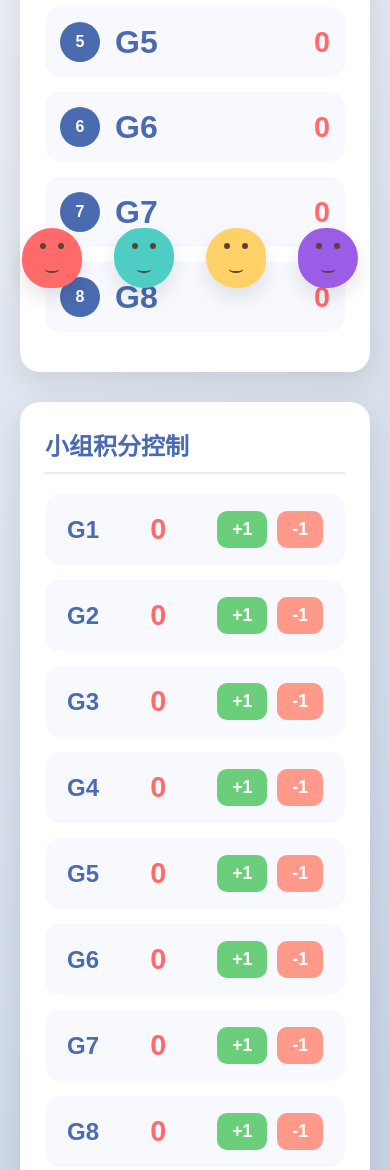
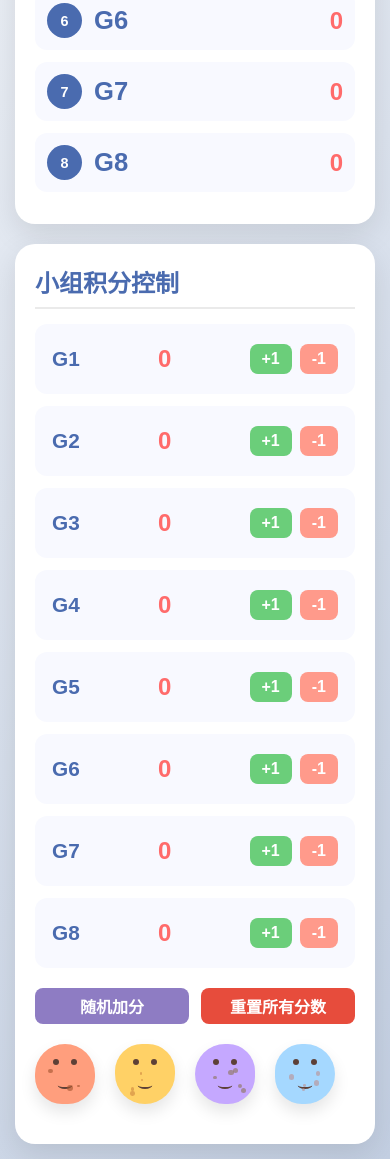
Before and after one commit to iamhansonwong/test, a plain HTML site: page index.html in a window 390 px wide. Shown: the part 516-1686 px from the top of the page. Drawn offline with Linux system fonts and the light colour scheme.

Commit message:
Add files via upload

```diff
--- a/index.html
+++ b/index.html
@@ -15,55 +15,60 @@
         body {
             background: linear-gradient(135deg, #f5f7fa 0%, #c3cfe2 100%);
             min-height: 100vh;
-            padding: 20px;
+            padding: 15px;
             overflow-x: hidden;
-            padding-bottom: 150px;
         }
 
         .container {
             display: flex;
-            max-width: 1200px;
+            max-width: 1400px;
             margin: 0 auto;
-            gap: 30px;
+            gap: 20px;
+            min-height: 600px;
         }
 
         .ranking-panel {
             flex: 1;
             background: white;
             border-radius: 20px;
-            padding: 25px;
+            padding: 20px;
             box-shadow: 0 10px 30px rgba(0, 0, 0, 0.1);
-            position: sticky;
-            top: 20px;
-            height: fit-content;
+            overflow-y: auto;
         }
 
         .teams-panel {
             flex: 1;
             background: white;
             border-radius: 20px;
-            padding: 25px;
+            padding: 20px;
             box-shadow: 0 10px 30px rgba(0, 0, 0, 0.1);
+            display: flex;
+            flex-direction: column;
+            min-height: 0;
+            position: relative;
         }
 
         h1 {
             text-align: center;
             color: #4a6baf;
-            margin-bottom: 30px;
-            font-size: 2.2rem;
+            margin-bottom: 20px;
+            font-size: 2rem;
         }
 
         h2 {
             color: #4a6baf;
-            margin-bottom: 20px;
-            padding-bottom: 10px;
+            margin-bottom: 15px;
+            padding-bottom: 8px;
             border-bottom: 2px solid #eaeaea;
+            font-size: 1.5rem;
         }
 
         .teams-grid {
             display: grid;
-            grid-template-columns: 1fr;
-            gap: 15px;
+            grid-template-columns: 1fr 1fr;
+            gap: 12px;
+            margin-bottom: 20px;
+            overflow: visible;
         }
 
         .team-card {
@@ -71,42 +76,43 @@
             align-items: center;
             justify-content: space-between;
             background: #f8f9ff;
-            border-radius: 15px;
-            padding: 15px 20px;
+            border-radius: 12px;
+            padding: 12px 15px;
             transition: all 0.3s ease;
             border: 2px solid transparent;
+            min-height: 70px;
         }
 
         .team-card:hover {
-            transform: translateY(-5px);
+            transform: translateY(-3px);
             box-shadow: 0 5px 15px rgba(0, 0, 0, 0.1);
             border-color: #4a6baf;
         }
 
         .team-name {
-            font-size: 1.5rem;
+            font-size: 1.3rem;
             font-weight: bold;
             color: #4a6baf;
         }
 
         .team-score {
-            font-size: 1.8rem;
+            font-size: 1.5rem;
             font-weight: bold;
             color: #ff6b6b;
-            min-width: 50px;
+            min-width: 40px;
             text-align: center;
         }
 
         .team-controls {
             display: flex;
-            gap: 10px;
+            gap: 8px;
         }
 
         button {
             border: none;
-            border-radius: 10px;
-            padding: 8px 15px;
-            font-size: 1.1rem;
+            border-radius: 8px;
+            padding: 6px 12px;
+            font-size: 1rem;
             cursor: pointer;
             transition: all 0.2s;
             font-weight: bold;
@@ -136,8 +142,9 @@
         .control-buttons {
             display: flex;
             justify-content: space-between;
-            margin-top: 25px;
-            gap: 15px;
+            margin-bottom: 20px;
+            gap: 12px;
+            flex-shrink: 0;
         }
 
         .random-btn {
@@ -169,10 +176,10 @@
         .ranking-item {
             display: flex;
             align-items: center;
-            padding: 15px;
-            margin-bottom: 15px;
+            padding: 12px;
+            margin-bottom: 12px;
             background: #f8f9ff;
-            border-radius: 15px;
+            border-radius: 12px;
             transition: all 0.3s ease;
         }
 
@@ -182,8 +189,8 @@
         }
 
         .ranking-position {
-            width: 40px;
-            height: 40px;
+            width: 35px;
+            height: 35px;
             display: flex;
             align-items: center;
             justify-content: center;
@@ -191,42 +198,44 @@
             color: white;
             border-radius: 50%;
             font-weight: bold;
-            margin-right: 15px;
+            margin-right: 12px;
+            font-size: 0.9rem;
         }
 
         .ranking-name {
-            font-size: 2rem;
+            font-size: 1.6rem;
             font-weight: bold;
             color: #4a6baf;
             flex: 1;
         }
 
         .ranking-score {
-            font-size: 1.8rem;
+            font-size: 1.5rem;
             font-weight: bold;
             color: #ff6b6b;
         }
 
         .potatoes-container {
-            position: fixed;
-            bottom: 20px;
-            left: 0;
-            right: 0;
             display: flex;
-            justify-content: space-around;
-            padding: 20px;
+            justify-content: space-between;
+            align-items: center;
+            padding: 15px 0;
+            margin-top: auto;
             pointer-events: none;
-            z-index: 100;
+            position: relative;
+            min-height: 100px;
+            flex-shrink: 0;
         }
 
         .potato {
-            width: 100px;
-            height: 100px;
+            width: 80px;
+            height: 80px;
             cursor: move;
             position: absolute;
             transition: transform 0.2s;
             pointer-events: auto;
-            touch-action: none; /* 关键：防止浏览器默认触摸行为 */
+            touch-action: none;
+            flex-shrink: 0;
         }
 
         .potato:hover {
@@ -234,27 +243,27 @@
         }
 
         .potato1 {
-            background: #FF6B6B;
+            background: #FF9E7D;
             border-radius: 50% 50% 45% 45%;
-            box-shadow: 0 10px 20px rgba(0, 0, 0, 0.1);
+            box-shadow: 0 8px 16px rgba(0, 0, 0, 0.1);
         }
 
         .potato2 {
-            background: #4ECDC4;
+            background: #FFD166;
             border-radius: 45% 45% 50% 50%;
-            box-shadow: 0 10px 20px rgba(0, 0, 0, 0.1);
+            box-shadow: 0 8px 16px rgba(0, 0, 0, 0.1);
         }
 
         .potato3 {
-            background: #FFD166;
+            background: #C5A8FF;
             border-radius: 50% 45% 45% 50%;
-            box-shadow: 0 10px 20px rgba(0, 0, 0, 0.1);
+            box-shadow: 0 8px 16px rgba(0, 0, 0, 0.1);
         }
 
         .potato4 {
-            background: #9B5DE5;
+            background: #A5D8FF;
             border-radius: 45% 50% 50% 45%;
-            box-shadow: 0 10px 20px rgba(0, 0, 0, 0.1);
+            box-shadow: 0 8px 16px rgba(0, 0, 0, 0.1);
         }
 
         .potato::before, .potato::after {
@@ -265,71 +274,109 @@
         }
 
         .potato::before {
-            width: 10px;
-            height: 10px;
+            width: 8px;
+            height: 8px;
             top: 25%;
             left: 30%;
         }
 
         .potato::after {
-            width: 10px;
-            height: 10px;
+            width: 8px;
+            height: 8px;
             top: 25%;
             right: 30%;
         }
 
         .potato .mouth {
             position: absolute;
-            width: 25px;
-            height: 12px;
+            width: 20px;
+            height: 10px;
             background: transparent;
-            border-bottom: 3px solid #5d4037;
+            border-bottom: 2px solid #5d4037;
             border-radius: 0 0 50% 50%;
             bottom: 25%;
             left: 50%;
             transform: translateX(-50%);
         }
 
+        /* 麻子样式 */
+        .potato .freckle {
+            position: absolute;
+            background: #8B4513;
+            border-radius: 50%;
+            opacity: 0.6;
+        }
+
+        .potato1 .freckle {
+            background: #A0522D;
+        }
+
+        .potato2 .freckle {
+            background: #CD853F;
+        }
+
+        .potato3 .freckle {
+            background: #8B7355;
+        }
+
+        .potato4 .freckle {
+            background: #BC8F8F;
+        }
+
+        /* iPad 横屏优化 */
+        @media (max-width: 1200px) and (min-width: 768px) and (orientation: landscape) {
+            .container {
+                gap: 15px;
+                min-height: 500px;
+            }
+
+            .teams-grid {
+                grid-template-columns: 1fr 1fr;
+                gap: 10px;
+            }
+
+            .team-card {
+                padding: 10px 12px;
+                min-height: 65px;
+            }
+
+            .team-name {
+                font-size: 1.2rem;
+            }
+
+            .team-score {
+                font-size: 1.3rem;
+            }
+
+            .ranking-name {
+                font-size: 1.4rem;
+            }
+
+            .ranking-score {
+                font-size: 1.3rem;
+            }
+
+            .potato {
+                width: 70px;
+                height: 70px;
+            }
+        }
+
         /* 移动端样式 */
-        @media (max-width: 900px) {
+        @media (max-width: 767px) {
             .container {
                 flex-direction: column;
+                min-height: auto;
+            }
+
+            .teams-grid {
+                grid-template-columns: 1fr;
             }
 
             .ranking-panel {
                 position: static;
             }
 
-            .potato {
-                width: 70px;
-                height: 70px;
-            }
-
-            .potato::before, .potato::after {
-                width: 7px;
-                height: 7px;
-            }
-
-            .potato .mouth {
-                width: 18px;
-                height: 9px;
-                border-bottom-width: 2px;
-            }
-
-            body {
-                padding-bottom: 120px;
-            }
-
-            .potatoes-container {
-                padding: 10px;
-            }
-
-            h1 {
-                font-size: 1.8rem;
-            }
-        }
-
-        @media (max-width: 600px) {
             .potato {
                 width: 60px;
                 height: 60px;
@@ -345,8 +392,13 @@
                 height: 8px;
             }
 
-            body {
-                padding-bottom: 100px;
+            .potatoes-container {
+                min-height: 80px;
+                padding: 10px 0;
+            }
+
+            h1 {
+                font-size: 1.6rem;
             }
         }
     </style>
@@ -372,11 +424,11 @@
                 <button class="random-btn" id="randomAdd">随机加分</button>
                 <button class="reset-btn" id="resetAll">重置所有分数</button>
             </div>
+
+            <div class="potatoes-container" id="potatoesContainer">
+                <!-- 小土豆将通过JavaScript动态生成 -->
+            </div>
         </div>
-    </div>
-
-    <div class="potatoes-container" id="potatoesContainer">
-        <!-- 小土豆将通过JavaScript动态生成 -->
     </div>
 
     <script>
@@ -509,22 +561,39 @@
         // 创建小土豆
         function createPotatoes() {
             const potatoesContainer = document.getElementById('potatoesContainer');
+            potatoesContainer.innerHTML = '';
 
-            // 计算初始位置，使土豆均匀分布在底部
-            const containerWidth = window.innerWidth;
-            const potatoWidth = window.innerWidth <= 900 ? 70 : 100;
+            const containerRect = potatoesContainer.getBoundingClientRect();
+            const containerWidth = containerRect.width;
+            const potatoWidth = 80;
             const spacing = (containerWidth - (4 * potatoWidth)) / 5;
 
             for (let i = 1; i <= 4; i++) {
                 const potato = document.createElement('div');
                 potato.className = `potato potato${i}`;
-                potato.innerHTML = '<div class="mouth"></div>';
 
-                // 均匀分布位置
+                // 创建小土豆的面部特征
+                let frecklesHTML = '';
+                const freckleCount = Math.floor(Math.random() * 3) + 3;
+                for (let j = 0; j < freckleCount; j++) {
+                    const size = Math.random() * 4 + 2;
+                    const left = Math.random() * 60 + 20;
+                    const top = Math.random() * 40 + 40;
+                    frecklesHTML += `<div class="freckle" style="width: ${size}px; height: ${size}px; left: ${left}%; top: ${top}%;"></div>`;
+                }
+
+                potato.innerHTML = `
+                    <div class="mouth"></div>
+                    ${frecklesHTML}
+                `;
+
+                // 计算每个小土豆的初始位置 - 关键修改：使用精确的像素位置
                 const positionX = spacing * i + potatoWidth * (i - 1);
+                const positionY = (containerRect.height - potatoWidth) / 2; // 垂直居中
 
-                potato.style.left = `${positionX}px`;
-                potato.style.bottom = '20px';
+                // 设置初始位置 - 关键修改：直接设置精确的top值
+                potato.style.left = positionX + 'px';
+                potato.style.top = positionY + 'px';
 
                 potatoesContainer.appendChild(potato);
 
@@ -533,83 +602,98 @@
             }
         }
 
-        // 使元素可拖动
+        // 使元素可拖动 - 彻底修复版本
         function makeDraggable(element) {
-            let pos1 = 0, pos2 = 0, pos3 = 0, pos4 = 0;
             let isDragging = false;
+            let startX, startY, initialX, initialY;
 
             // 鼠标事件
-            element.addEventListener('mousedown', dragMouseDown);
+            element.addEventListener('mousedown', startDrag);
 
-            // 触摸事件 - 关键修复
-            element.addEventListener('touchstart', dragTouchStart, { passive: false });
+            // 触摸事件
+            element.addEventListener('touchstart', startDragTouch, { passive: false });
 
-            function dragMouseDown(e) {
+            function startDrag(e) {
                 e.preventDefault();
-                // 获取鼠标光标位置
-                pos3 = e.clientX;
-                pos4 = e.clientY;
-                document.addEventListener('mouseup', closeDragElement);
-                document.addEventListener('mousemove', elementDrag);
                 isDragging = true;
-                element.style.zIndex = "1000";
+
+                // 获取元素的当前精确位置
+                const rect = element.getBoundingClientRect();
+                const containerRect = element.parentElement.getBoundingClientRect();
+
+                // 记录初始位置（相对于容器）
+                startX = e.clientX;
+                startY = e.clientY;
+                initialX = rect.left - containerRect.left;
+                initialY = rect.top - containerRect.top;
+
+                element.style.zIndex = '1000';
+
+                document.addEventListener('mousemove', drag);
+                document.addEventListener('mouseup', stopDrag);
             }
 
-            function dragTouchStart(e) {
-                // 阻止默认行为以防止页面滚动
+            function startDragTouch(e) {
+                e.preventDefault();
+                if (e.touches.length !== 1) return;
+
+                isDragging = true;
+                const touch = e.touches[0];
+
+                // 获取元素的当前精确位置
+                const rect = element.getBoundingClientRect();
+                const containerRect = element.parentElement.getBoundingClientRect();
+
+                // 记录初始位置（相对于容器）
+                startX = touch.clientX;
+                startY = touch.clientY;
+                initialX = rect.left - containerRect.left;
+                initialY = rect.top - containerRect.top;
+
+                element.style.zIndex = '1000';
+
+                document.addEventListener('touchmove', dragTouch, { passive: false });
+                document.addEventListener('touchend', stopDrag);
+            }
+
+            function drag(e) {
+                if (!isDragging) return;
+                e.preventDefault();
+
+                // 计算移动距离
+                const deltaX = e.clientX - startX;
+                const deltaY = e.clientY - startY;
+
+                // 设置新位置
+                element.style.left = (initialX + deltaX) + 'px';
+                element.style.top = (initialY + deltaY) + 'px';
+            }
+
+            function dragTouch(e) {
+                if (!isDragging) return;
                 e.preventDefault();
                 if (e.touches.length !== 1) return;
 
                 const touch = e.touches[0];
-                // 获取触摸位置
-                pos3 = touch.clientX;
-                pos4 = touch.clientY;
-                document.addEventListener('touchend', closeDragElement);
-                document.addEventListener('touchmove', elementTouchDrag, { passive: false });
-                isDragging = true;
-                element.style.zIndex = "1000";
+
+                // 计算移动距离
+                const deltaX = touch.clientX - startX;
+                const deltaY = touch.clientY - startY;
+
+                // 设置新位置
+                element.style.left = (initialX + deltaX) + 'px';
+                element.style.top = (initialY + deltaY) + 'px';
             }
 
-            function elementDrag(e) {
-                if (!isDragging) return;
-                e.preventDefault();
-                // 计算新的光标位置
-                pos1 = pos3 - e.clientX;
-                pos2 = pos4 - e.clientY;
-                pos3 = e.clientX;
-                pos4 = e.clientY;
-                // 设置元素的新位置
-                element.style.top = (element.offsetTop - pos2) + "px";
-                element.style.left = (element.offsetLeft - pos1) + "px";
-                element.style.bottom = "auto";
-            }
+            function stopDrag() {
+                isDragging = false;
+                element.style.zIndex = '';
 
-            function elementTouchDrag(e) {
-                if (!isDragging) return;
-                // 阻止默认行为以防止页面滚动
-                e.preventDefault();
-                if (e.touches.length !== 1) return;
-
-                const touch = e.touches[0];
-                // 计算新的触摸位置
-                pos1 = pos3 - touch.clientX;
-                pos2 = pos4 - touch.clientY;
-                pos3 = touch.clientX;
-                pos4 = touch.clientY;
-                // 设置元素的新位置
-                element.style.top = (element.offsetTop - pos2) + "px";
-                element.style.left = (element.offsetLeft - pos1) + "px";
-                element.style.bottom = "auto";
-            }
-
-            function closeDragElement() {
-                isDragging = false;
-                element.style.zIndex = "";
-                // 停止移动
-                document.removeEventListener('mouseup', closeDragElement);
-                document.removeEventListener('mousemove', elementDrag);
-                document.removeEventListener('touchend', closeDragElement);
-                document.removeEventListener('touchmove', elementTouchDrag);
+                // 移除事件监听器
+                document.removeEventListener('mousemove', drag);
+                document.removeEventListener('mouseup', stopDrag);
+                document.removeEventListener('touchmove', dragTouch);
+                document.removeEventListener('touchend', stopDrag);
             }
         }
 
@@ -645,8 +729,6 @@
 
         // 窗口大小改变时重新调整小土豆位置
         window.addEventListener('resize', function() {
-            const potatoesContainer = document.getElementById('potatoesContainer');
-            potatoesContainer.innerHTML = '';
             createPotatoes();
         });
     </script>
```
